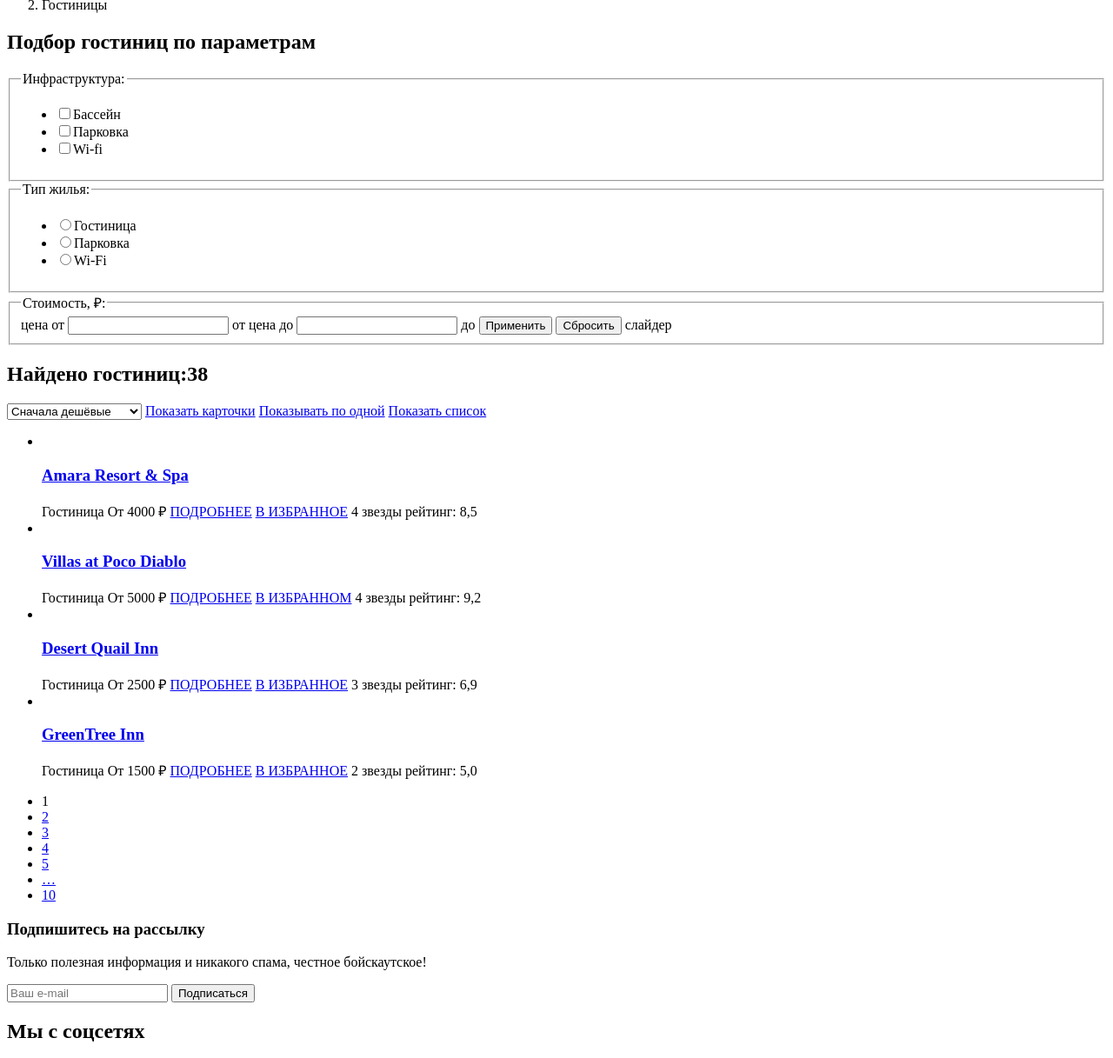
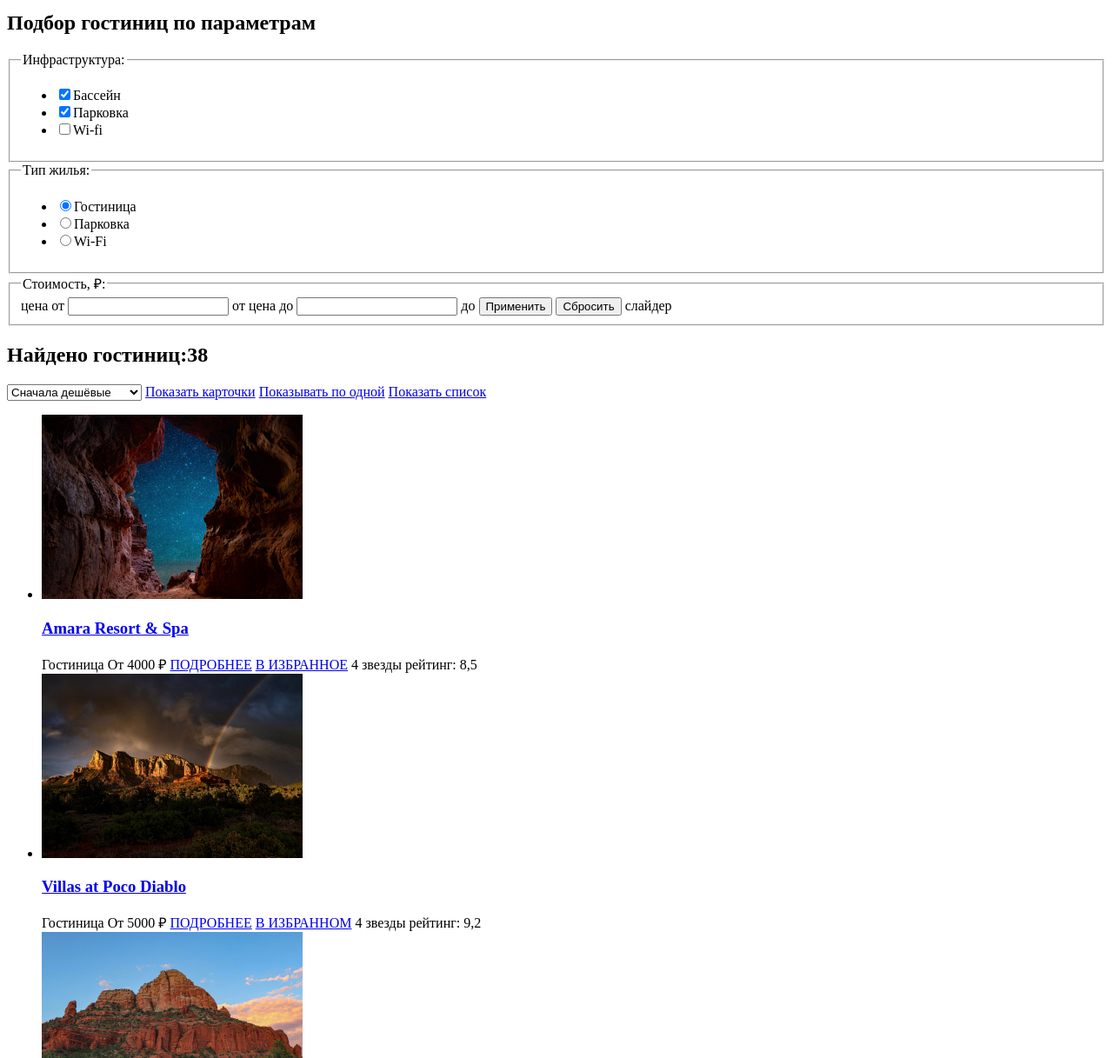
Before and after one commit to htmlacademy-htmlcss/2608607-sedona-2, a plain HTML site: page catalog.html in a window 1280 px wide. Shown: the part 337-1554 px from the top of the page at 87% size. Drawn offline with Linux system fonts and the light colour scheme.

Commit message:
Add content images

```diff
--- a/catalog.html
+++ b/catalog.html
@@ -21,7 +21,7 @@
           <li><a class="navigation-item" href="#"><span class="visually-hidden search-button">Поиск</span></a></li>
           <li><a class="navigation-item" href="#"><span class="visually-hidden favorites-button">Избранное</span>
               <span class="fav_num">12</span></a></li>
-          <li><a class="hotel-search-btn" href="#"><img src="img/wannago-button.png" alt="Поиск гостиницы в Седоне"></a>
+          <li><a class="hotel-search-btn" href="#">Хочу сюда!</a>
           </li>
         </ol>
       </nav>
@@ -47,11 +47,11 @@
             <ul class="catalog-filter-list">
               <li class="catalog-filter-item">
                 <label class="control">
-                  <input class="control-input" type="checkbox" name="Swimming pool">Бассейн</label>
+                  <input class="control-input" type="checkbox" name="Swimming pool" checked>Бассейн</label>
               </li>
               <li class="catalog-filter-item">
                 <label class="control">
-                  <input class="control-input" type="checkbox" name="Parking lot">Парковка</label>
+                  <input class="control-input" type="checkbox" name="Parking lot" checked>Парковка</label>
               </li>
               <li class="catalog-filter-item">
                 <label class="control">
@@ -64,7 +64,7 @@
             <ul class="catalog-filter-list">
               <li class="catalog-filter-item">
                 <label class="control">
-                  <input class="control-input" type="radio" name="Lodging" value="Hotel">Гостиница</label>
+                  <input class="control-input" type="radio" name="Lodging" value="Hotel" checked>Гостиница</label>
               </li>
               <li class="catalog-filter-item">
                 <label class="control">
@@ -106,11 +106,11 @@
           <a class="button" href="#">
             <span class="visually-hidden">Показать список</span></a>
         </header>
-
+        <!--Карточки гостиниц-->
         <ul class="location-list">
           <li class="location-card">
             <a class="location-card-link" href="location.html">
-              <img class="location-card-image" src="#" alt="">
+              <img class="location-card-image" src="img/hotel-Amara.jpg" alt="Вид на звездное небо из расщелены">
               <h3 class="location-card-title">Amara Resort & Spa</h3>
             </a>
             <span class="location-type">Гостиница</span>
@@ -122,7 +122,7 @@
           </li>
           <li class="location-card">
             <a class="location-card-link" href="location.html">
-              <img class="location-card-image" src="#" alt="">
+              <img class="location-card-image" src="img/hotel-Villas.jpg" alt="Радуга на красными скалами">
               <h3 class="location-card-title">Villas at Poco Diablo</h3>
             </a>
             <span class="location-type">Гостиница</span>
@@ -134,7 +134,7 @@
           </li>
           <li class="location-card">
             <a class="location-card-link" href="location.html">
-              <img class="location-card-image" src="#" alt="">
+              <img class="location-card-image" src="img/hotel-Desertquail.jpg" alt="Утро над красными скалами">
               <h3 class="location-card-title">Desert Quail Inn</h3>
             </a>
             <span class="location-type">Гостиница</span>
@@ -146,7 +146,7 @@
           </li>
           <li class="location-card">
             <a class="location-card-link" href="location.html">
-              <img class="location-card-image" src="#" alt="">
+              <img class="location-card-image" src="img/hotel-Greentree.jpg" alt="Ночь над красными скалами">
               <h3 class="location-card-title">GreenTree Inn</h3>
             </a>
             <span class="location-type">Гостиница</span>
```
Also changed, not shown: index.html (+2 -2 lines), img/Advantage-icon.png (added), img/Giftbox.svg (added), img/HTML Academy.svg (added), img/food.svg (added), img/hotel-Amara.jpg (added), img/hotel-Desertquail.jpg (added), img/hotel-Greentree.jpg (added), img/hotel-Villas.jpg (added), img/house.svg (added), img/welcome@2x.png (added).
